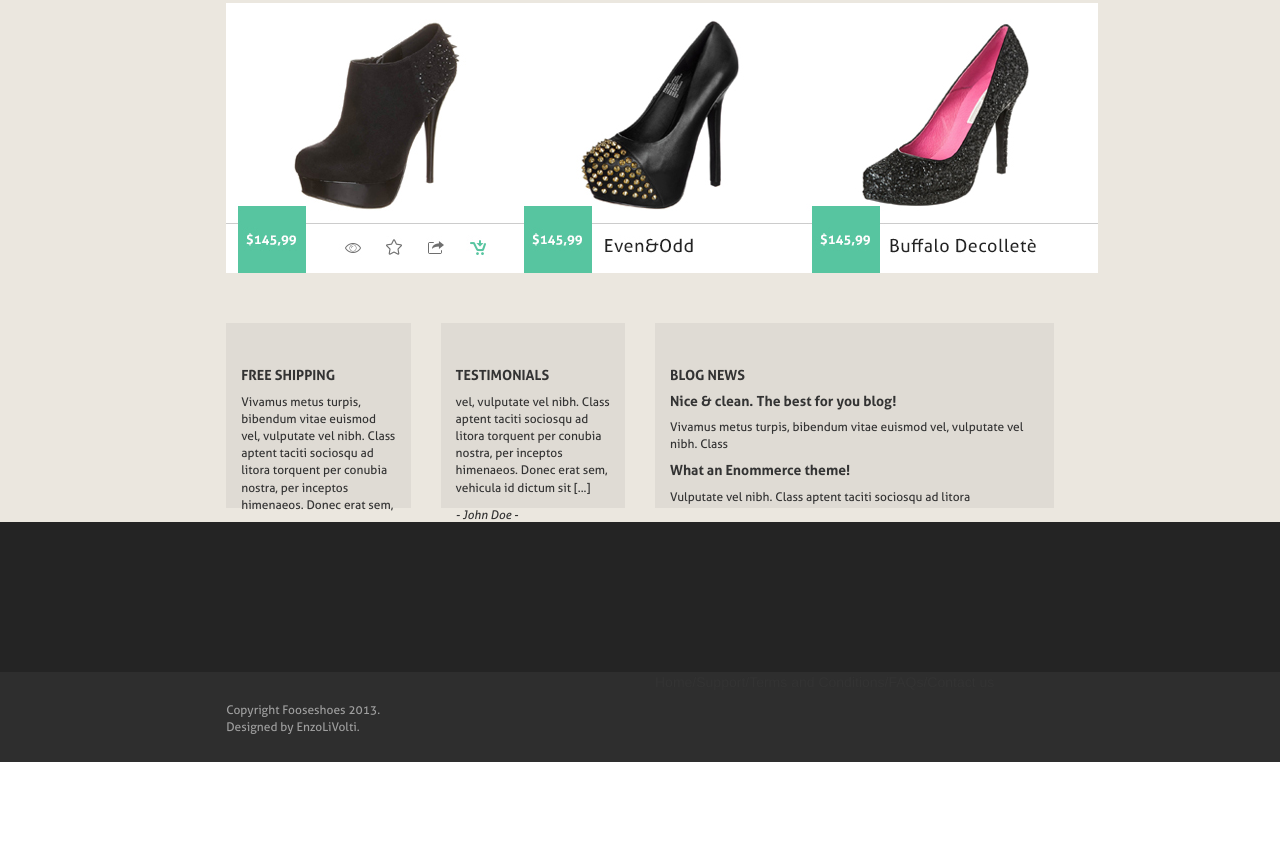
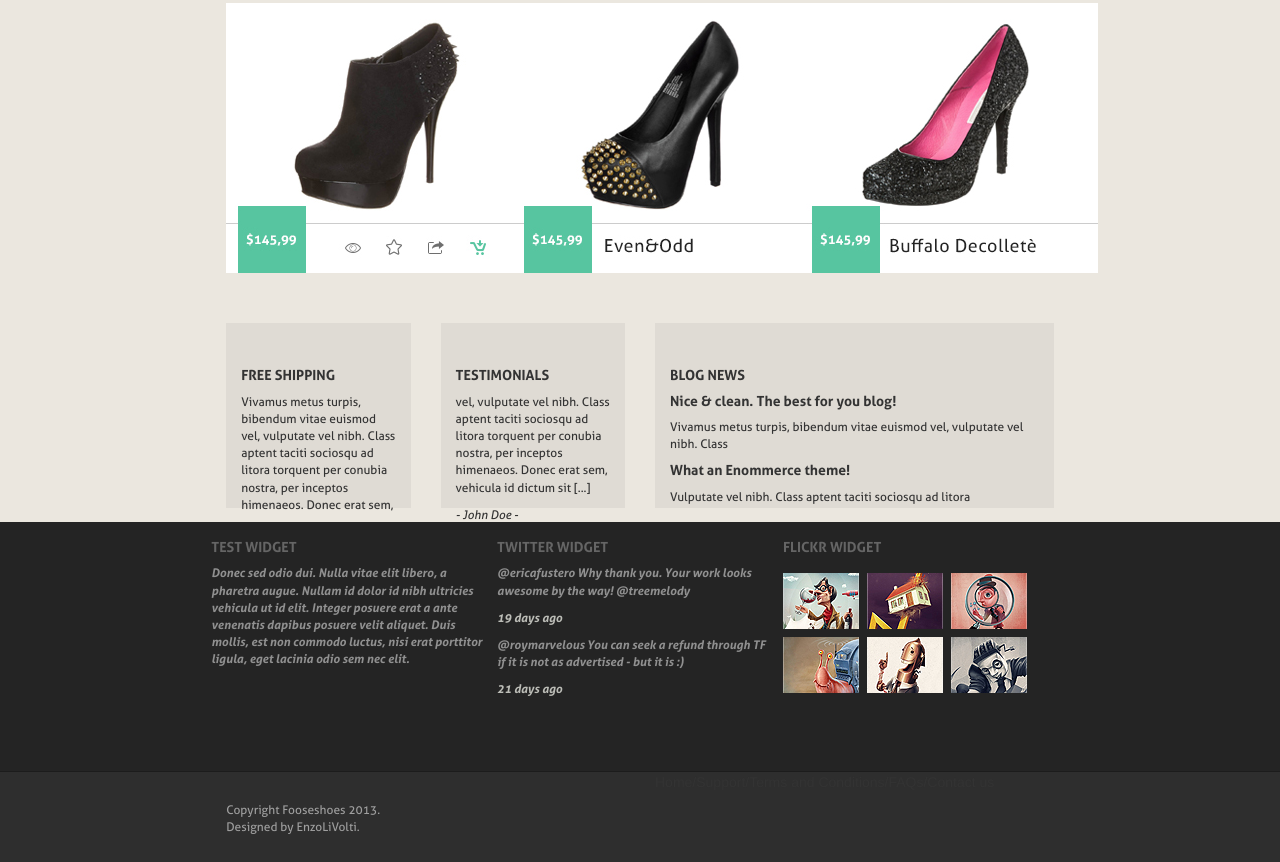
Before and after one commit to GrigoriyDidorenko/fooceshoes, a plain HTML site: page pages/index.html in a window 1280 px wide. Shown: the part 1333-2195 px from the top of the page. Before the commit the page ends 2095 px from the top, so only its background shows below. Drawn offline with Linux system fonts and the light colour scheme.

Commit message:
feedback block in process

```diff
--- a/css/styles.css
+++ b/css/styles.css
@@ -12,8 +12,19 @@
     src: url('../fonts/Aller_It.ttf');
 }
 @font-face {
+    font-family: AllerBdIt;
+    src: url('../fonts/Aller_BdIt.ttf');
+}
+@font-face {
     font-family: AllerLight;
     src: url('../fonts/Aller_Lt.ttf');
+}
+.AllerDbIt{
+    font-family: AllerBdIt;
+}
+.AllerBold{
+    font-family: AllerBold;
+    color: #656565;
 }
 .AllerBig{
     font-family: Aller;
@@ -183,9 +194,27 @@ h1{
 /*/content*/
 
 /*footer*/
+
+.feedbackFontColor{
+    color: #bcbdb7;
+}
+.feedbackDarkFontColor{
+    color: #909090;
+}
+.feedbackBlock p{
+    font-size: 12px;
+    font-family: AllerBdIt;
+}
 .feedbackBlock{
     background-color: #242424;
-    height: 150px;
+    height: 250px;
+    border-bottom: 1px solid #1c1c1c;
+}
+.feedbackBlock table tr td{
+    padding: 8px 8px 0px 0px;
+}
+.feedbackPadding{
+    padding: 8px 8px 0px 0px;
 }
 .copyrightBlock{
     background-color: #2e2e2e;
--- a/pages/index.html
+++ b/pages/index.html
@@ -184,8 +184,44 @@
             </div>
         </div>
     </div>
+</div>
 <div class="footer">
-    <div class="feedbackBlock"></div>
+    <div class="feedbackBlock">
+        <div class="container">
+            <div class="row AllerBold">
+                <div class="col-sm-4 feedbackPadding">
+                    <h5>TEST WIDGET</h5>
+
+                    <p class="feedbackDarkFontColor">Donec sed odio dui. Nulla vitae elit libero, a pharetra augue. Nullam id dolor id nibh ultricies
+                        vehicula ut id elit. Integer posuere erat a ante venenatis dapibus posuere velit aliquet. Duis
+                        mollis, est non commodo luctus, nisi erat porttitor ligula, eget lacinia odio sem nec elit.</p>
+                </div>
+                <div class="col-sm-4 feedbackPadding">
+                    <h5>TWITTER WIDGET</h5>
+
+                    <p class="feedbackDarkFontColor">@ericafustero Why thank you. Your work looks awesome by the way! @treemelody</p>
+                    <p class="feedbackFontColor">19 days ago</p>
+                    <p class="feedbackDarkFontColor">@roymarvelous You can seek a refund through TF if it is not as advertised - but it is :)</p>
+                    <p class="feedbackFontColor">21 days ago</p>
+                </div>
+                <div class="col-sm-4 feedbackPadding ">
+                    <h5>FLICKR WIDGET</h5>
+                    <table>
+                        <tr>
+                            <td><img src="../images/flickr%20Widget1.jpg"></td>
+                            <td><img src="../images/flickr%20Widget2.jpg"></td>
+                            <td><img src="../images/flickr%20Widget3.jpg"></td>
+                        </tr>
+                        <tr>
+                            <td><img src="../images/flickr%20Widget4.jpg"></td>
+                            <td><img src="../images/flickr%20Widget5.jpg"></td>
+                            <td><img src="../images/flickr%20Widget6.jpg"></td>
+                        </tr>
+                    </table>
+                </div>
+            </div>
+        </div>
+    </div>
     <div class="copyrightBlock">
         <div class="container">
             <div class="row">
```
Also changed, not shown: fonts/Aller_BdIt.ttf (added). Lines whose indentation alone changed are shown as unchanged.
